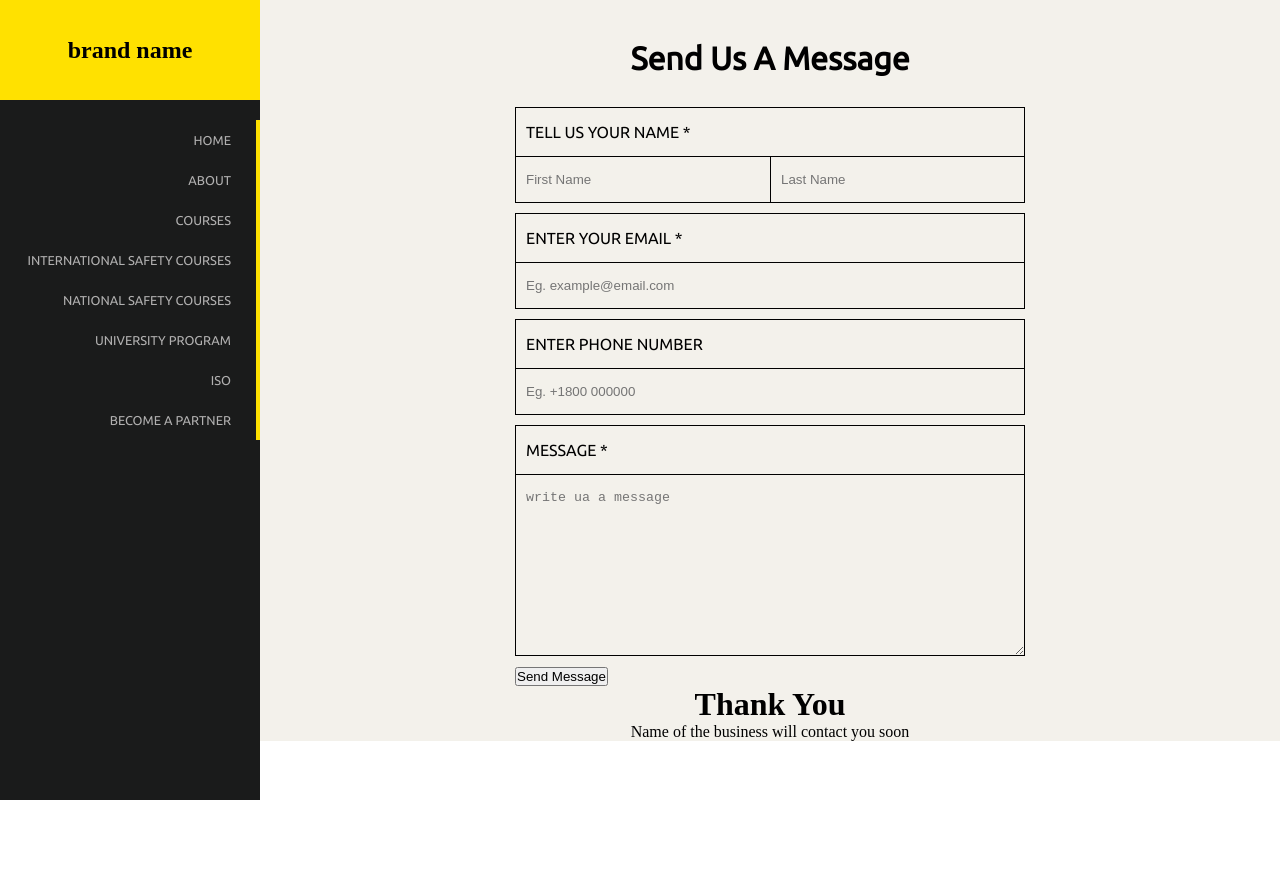
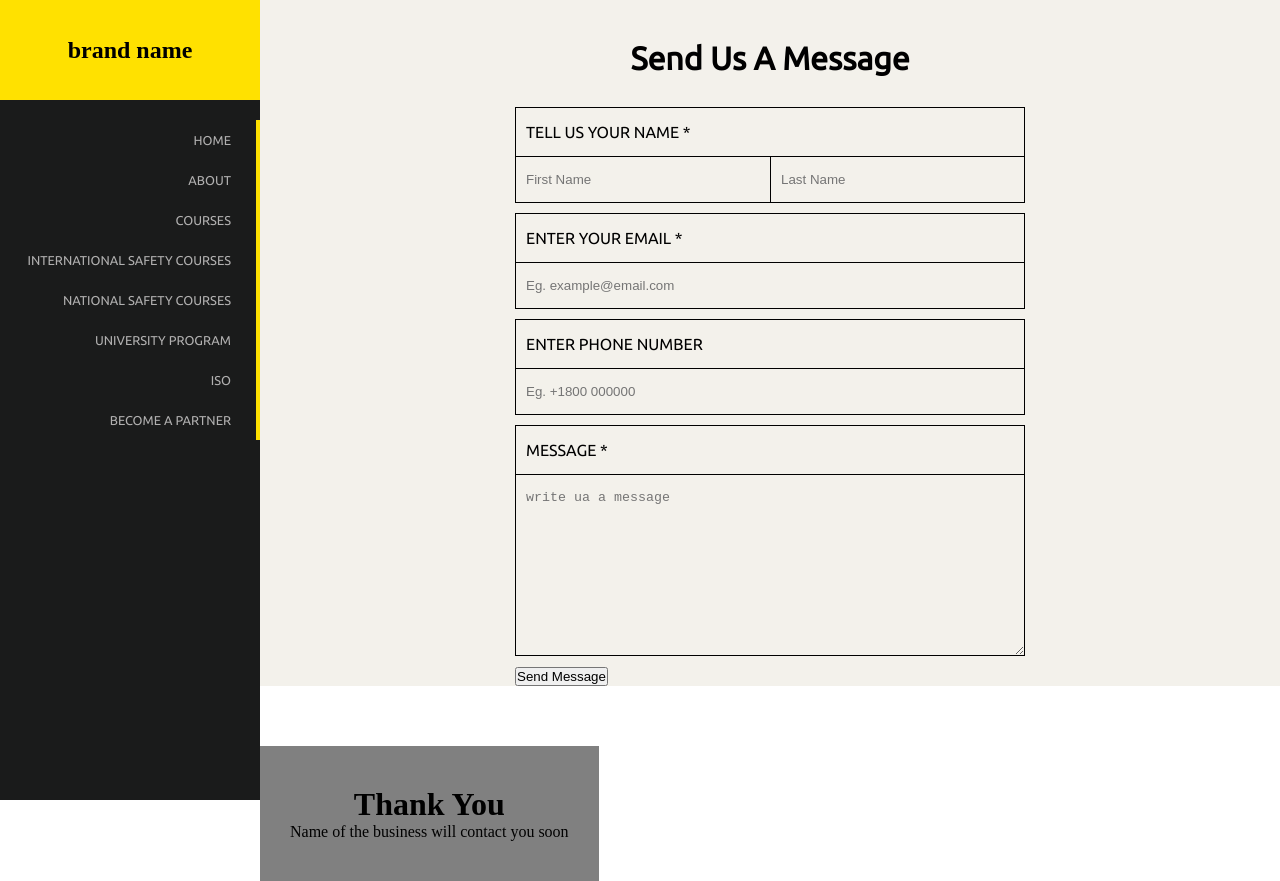
Before and after one commit to elmaus/rajweb, a plain HTML site: page docs/contact_us.html in a window 1280 px wide. Before the commit the page ends 800 px from the top, so only its background shows below. Drawn offline with Linux system fonts and the light colour scheme.

Commit message:
Update main.css

```diff
--- a/docs/main.css
+++ b/docs/main.css
@@ -231,6 +231,13 @@ textarea {
 .contact_input_form {
     padding:15px 10px;
 }
+.thankYou {
+    position:absolute;
+    margin:60px auto;
+    padding:40px 30px;
+    max-width:600px;
+    background-color:rgba(2,2,2,.5);
+}
 
 @media only screen and (max-width: 900px) {
     .side_bar {
```
